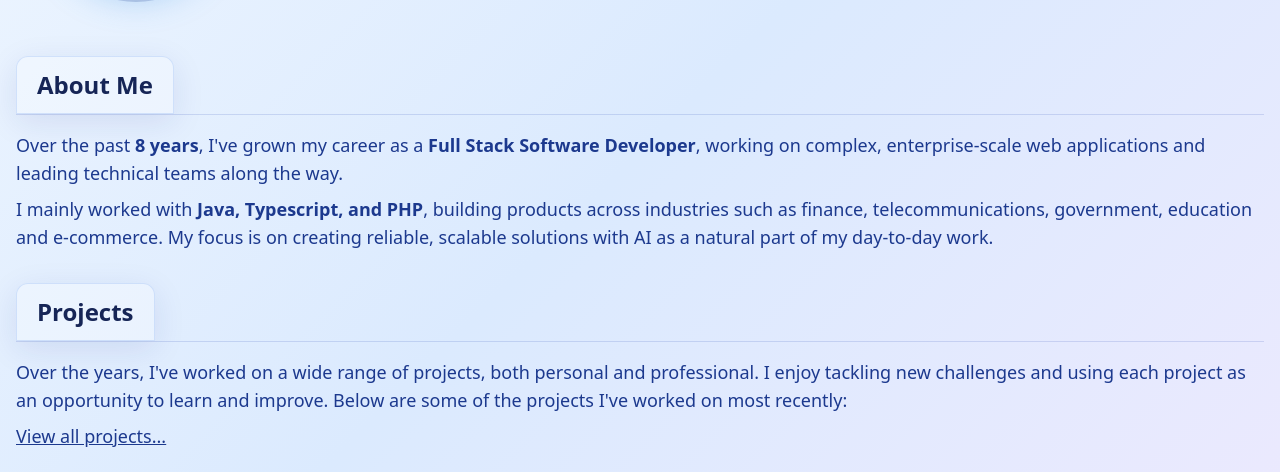
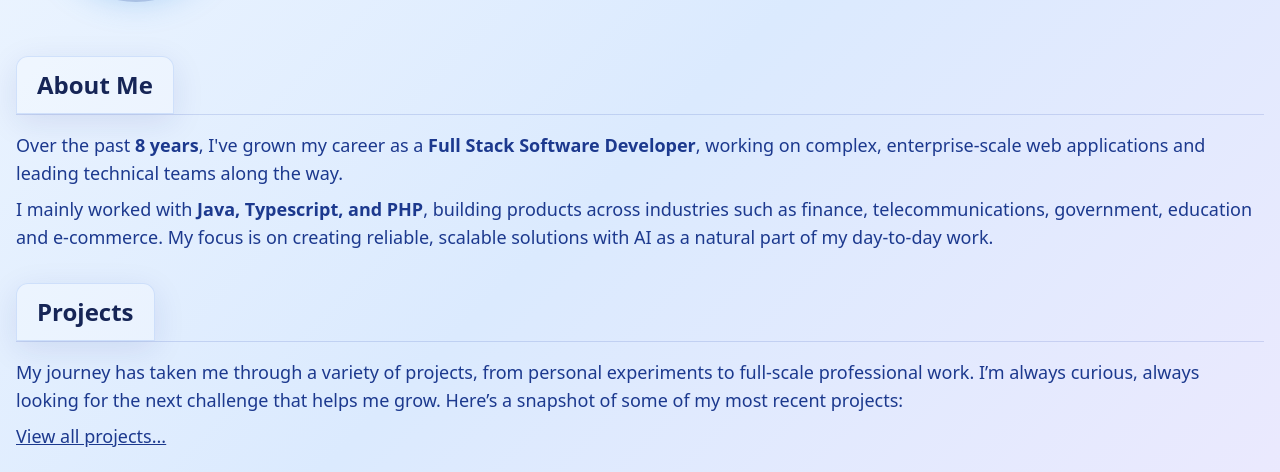
Before and after one commit to dzakibuchori/dzakibuchori.github.io, an Astro site: page / in a window 1280 px wide. Shown: the part 328-800 px from the top of the page. Built offline with nearby package versions, Linux system fonts and the light colour scheme; Astro itself is replaced by a stand-in of ours.

Commit message:
refactor: change project section description

```diff
--- a/src/pages/index.astro
+++ b/src/pages/index.astro
@@ -78,10 +78,10 @@ const years = new Date().getFullYear() - 2018;
     <div class="flex-1 mt-4">
       <div class="text-lg text-blue-900 dark:text-blue-200">
         <p class="mb-2">
-          Over the years, I've worked on a wide range of projects, both personal
-          and professional. I enjoy tackling new challenges and using each
-          project as an opportunity to learn and improve. Below are some of the
-          projects I've worked on most recently:
+          My journey has taken me through a variety of projects, from personal
+          experiments to full-scale professional work. I’m always curious,
+          always looking for the next challenge that helps me grow. Here’s a
+          snapshot of some of my most recent projects:
         </p>
         <!-- 3 glass cards of projects will be here -->
         <a href="/projects" class="underline">View all projects...</a>
```
